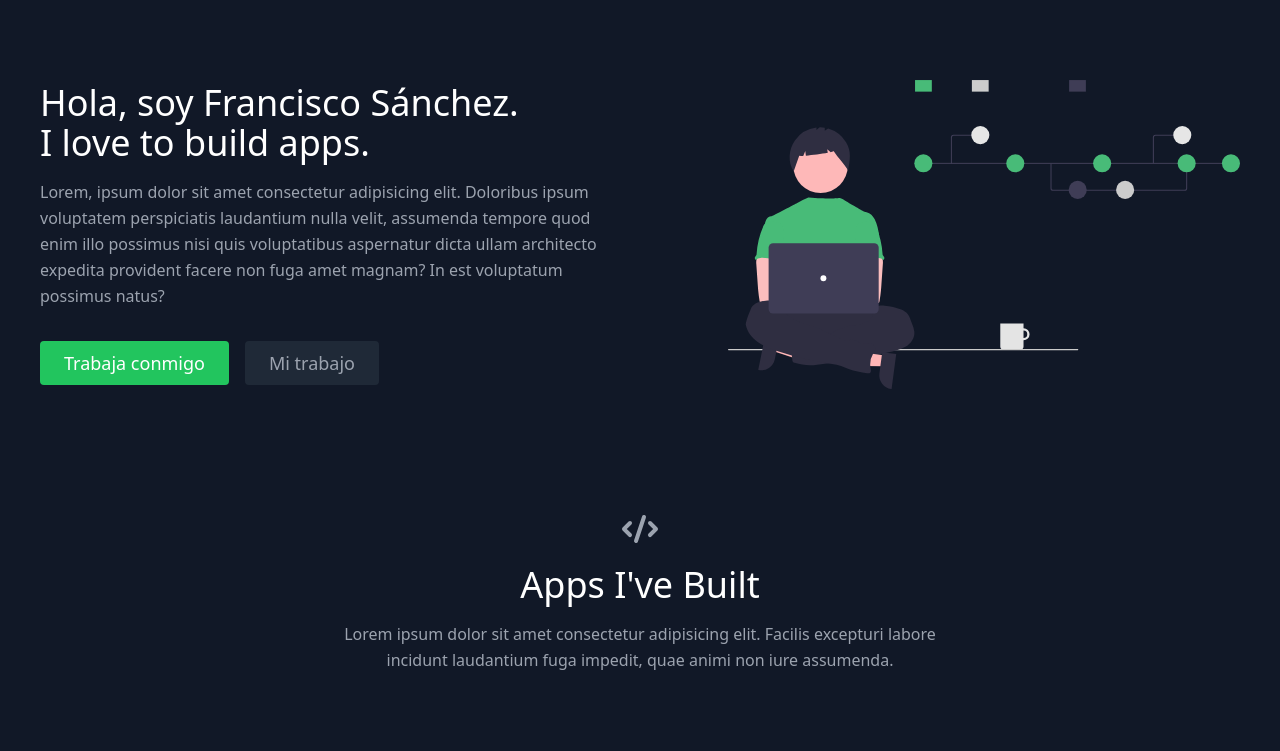
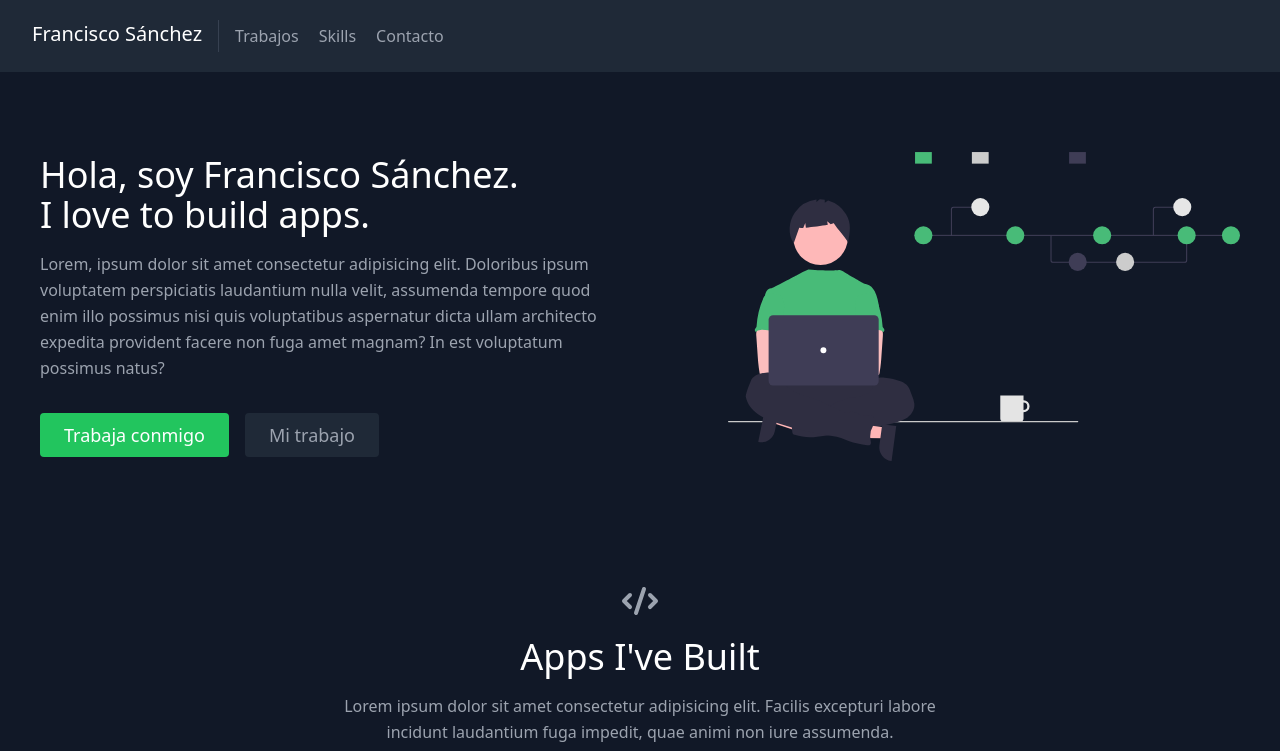
Before and after one commit to fsanchez87/portfolio, a React (Create React App) app: page / in a window 1280 px wide. Shown: the top 751 px of the page. Built offline with nearby package versions, Linux system fonts and the light colour scheme.

Commit message:
Build Navbar Componet

```diff
--- a/src/components/Navbar.jsx
+++ b/src/components/Navbar.jsx
@@ -1,7 +1,24 @@
 export default function Navbar() {
-    return (
-        <div>
-
-        </div>
-    )
+  return (
+    <header className="bg-gray-800 md:sticky top-0 z-10">
+      <div className="container mx-auto flex flex-wrap flex-col p-5 md:flex-row ">
+        <a className="title-font font-medium text-white mb-4 md:mb-0">
+          <a href="#about" className="ml-3 text-xl">
+            Francisco Sánchez
+          </a>
+        </a>
+        <nav className="md:mr-auto md:ml-4 md:py-1 md:pl-4 md:border-l md:border-gray-700	flex flex-wrap items-center text-base justify-center">
+          <a href="#projects" className="mr-5 hover:text-white">
+            Trabajos
+          </a>
+          <a href="#skills" className="mr-5 hover:text-white">
+            Skills
+          </a>
+          <a href="#contact" className="mr-5 hover:text-white">
+            Contacto
+          </a>
+        </nav>
+      </div>
+    </header>
+  );
 }
```
